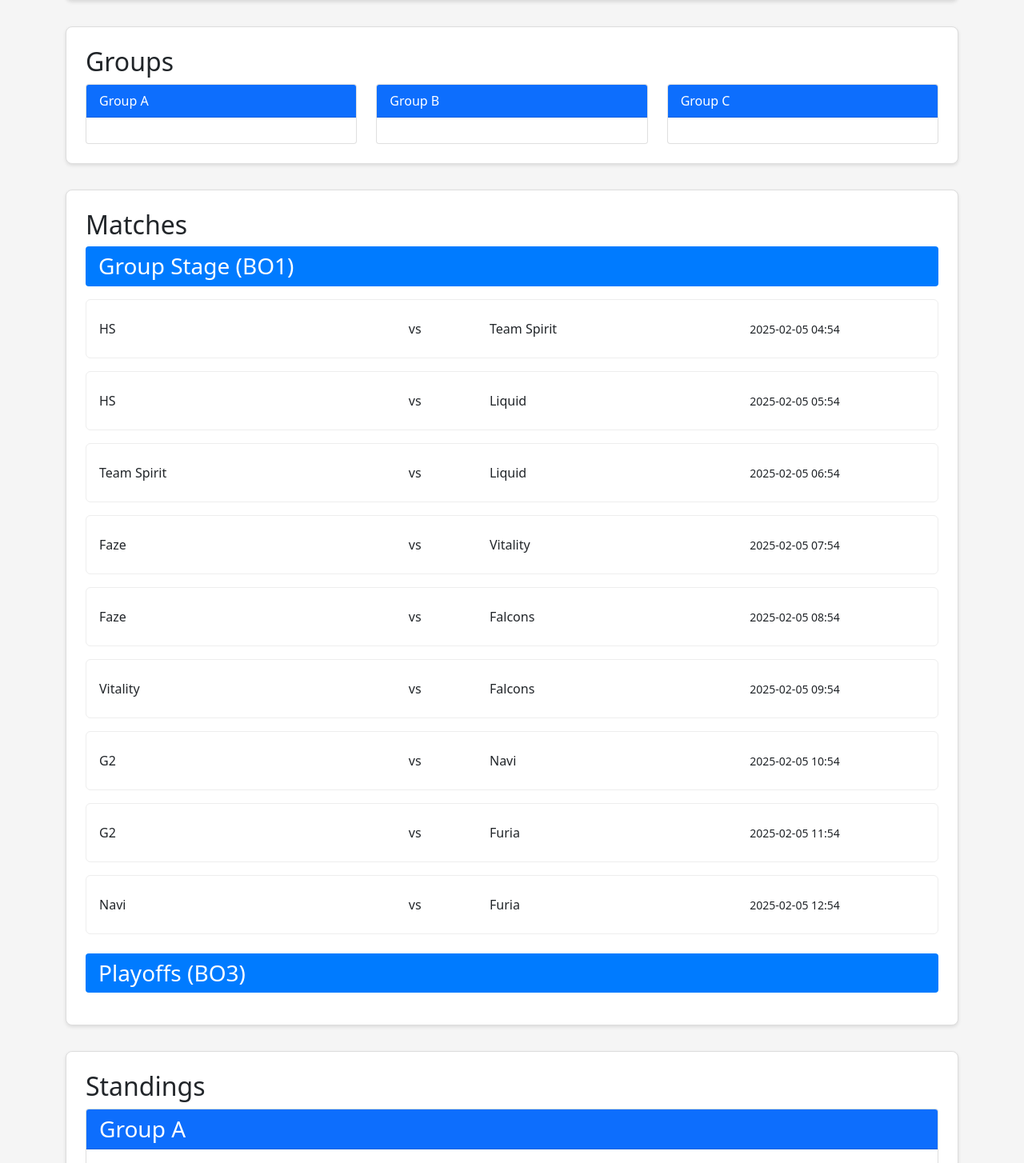
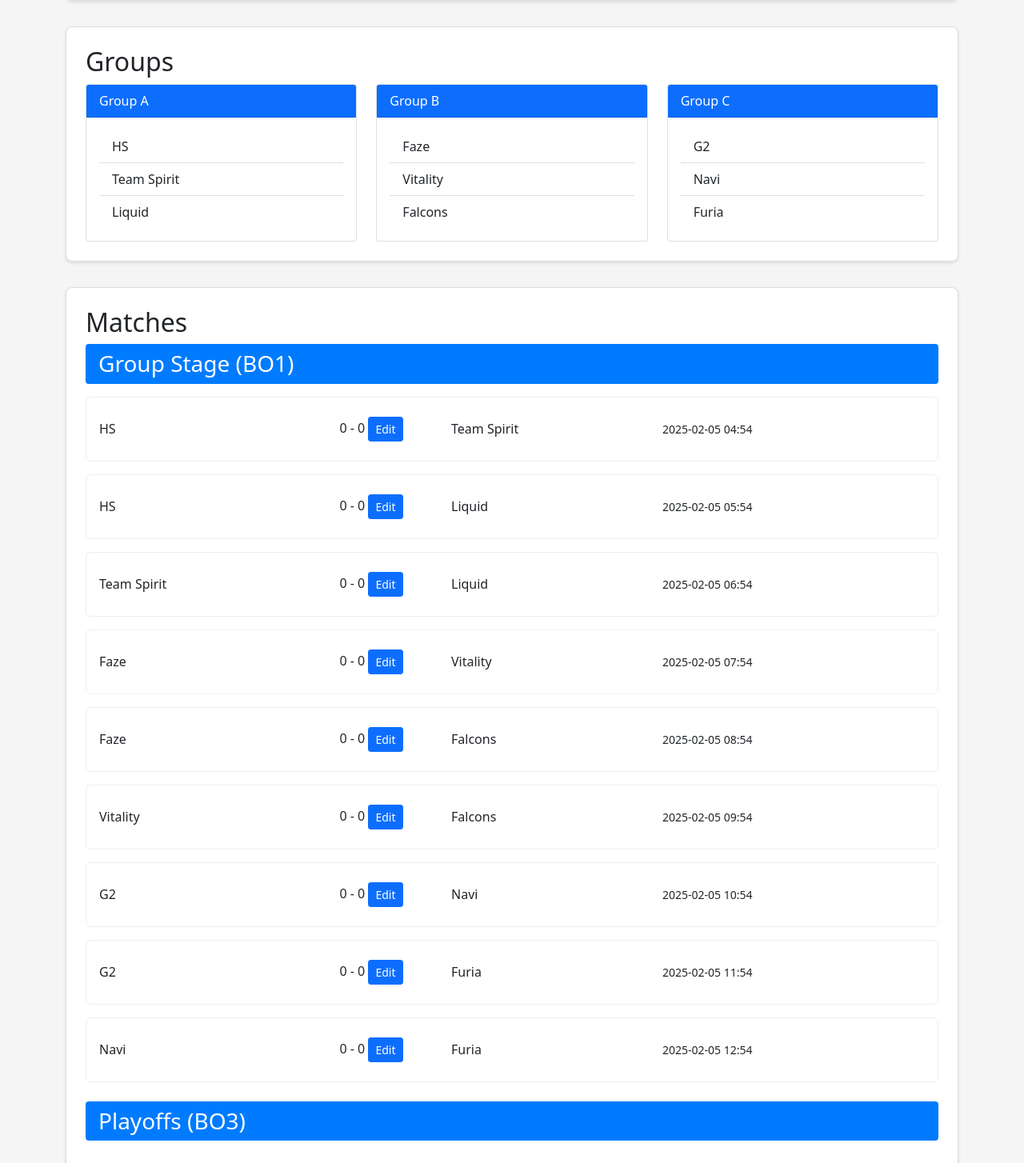
Before and after one commit to yskhs07/cs2-seeding, a Flask app: page / in a window 1280 px wide. Shown: the part 391-1845 px from the top of the page at 80% size. Run offline with Flask 3, Linux system fonts and the light colour scheme; data comes from the database, SQL or seed files in the repository; both versions use the stored data as it was before the commit.

Commit message:
Enhance match editing and team statistics tracking

```diff
--- a/app.py
+++ b/app.py
@@ -118,13 +118,16 @@
         if team.group not in standings:
             standings[team.group] = []
         standings[team.group].append({
+            'id': team.id,
             'name': team.name,
             'matches_played': team.matches_played,
             'matches_won': team.matches_won,
-            'round_difference': team.round_difference
+            'round_difference': team.round_difference,
+            'rounds_won': team.rounds_won,
+            'rounds_lost': team.rounds_lost
         })
 
-    # Sort teams in each group
+    # Sort teams in each group by matches won, then round difference
     for group in standings:
         standings[group].sort(key=lambda x: (-x['matches_won'], -x['round_difference']))
 
@@ -183,9 +186,42 @@
     match = Match.query.get_or_404(match_id)
     data = request.get_json()
 
-    match.start_time = datetime.strptime(data['start_time'], '%Y-%m-%dT%H:%M')
+    # Reset previous statistics if match was completed
+    if match.completed:
+        team1 = match.team1
+        team2 = match.team2
+
+        team1.matches_played -= 1
+        team2.matches_played -= 1
+        team1.rounds_won -= match.score1
+        team2.rounds_won -= match.score2
+        team1.rounds_lost -= match.score2
+        team2.rounds_lost -= match.score1
+        if match.score1 > match.score2:
+            team1.matches_won -= 1
+        elif match.score2 > match.score1:
+            team2.matches_won -= 1
+
+    # Update match scores
     match.score1 = int(data['score1'])
     match.score2 = int(data['score2'])
+    match.completed = True
+
+    # Update team statistics
+    team1 = match.team1
+    team2 = match.team2
+
+    team1.matches_played += 1
+    team2.matches_played += 1
+    team1.rounds_won += match.score1
+    team2.rounds_won += match.score2
+    team1.rounds_lost += match.score2
+    team2.rounds_lost += match.score1
+
+    if match.score1 > match.score2:
+        team1.matches_won += 1
+    elif match.score2 > match.score1:
+        team2.matches_won += 1
 
     db.session.commit()
     return {'success': True}
--- a/templates/index.html
+++ b/templates/index.html
@@ -118,8 +118,12 @@
                             Group {{ group }}
                         </div>
                         <div class="card-body">
-                            <ul class="list-group list-group-flush" id="group{{ group }}">
-                                <!-- Teams will be populated here -->
+                            <ul class="list-group list-group-flush">
+                                {% for team in teams %}
+                                    {% if team.group == group %}
+                                        <li class="list-group-item">{{ team.name }}</li>
+                                                 {% endif %}
+                                {% endfor %}
                             </ul>
                         </div>
                     </div>
@@ -143,23 +147,27 @@
                         <div class="d-flex justify-content-between align-items-center">
                             <div class="match-info flex-grow-1">
                                 <div class="row align-items-center">
-                                    <div class="col-md-4">{{ match.team1.name }}</div>
+                                    <div class="col-md-3">{{ match.team1.name }}</div>
                                     <div class="col-md-2 text-center">
-                                        {% if match.completed %}
+                                        <div id="display_{{ match.id }}">
                                             {{ match.score1 }} - {{ match.score2 }}
-                                        {% else %}
-                                            vs
-                                        {% endif %}
+                                            <button type="button" class="btn btn-sm btn-primary"
+                                                    onclick="enableEdit('{{ match.id }}')">Edit</button>
+                                        </div>
+                                        <div id="form_{{ match.id }}" style="display: none;">
+                                            <input type="number" class="form-control form-control-sm score-input"
+                                                   id="score1_{{ match.id }}" min="0" value="{{ match.score1 }}">
+                                            <input type="number" class="form-control form-control-sm score-input"
+                                                   id="score2_{{ match.id }}" min="0" value="{{ match.score2 }}">
+                                            <button type="button" class="btn btn-sm btn-primary"
+                                                    onclick="saveMatchEdit('{{ match.id }}')">Save</button>
+                                        </div>
                                     </div>
-                                    <div class="col-md-4">{{ match.team2.name }}</div>
-                                    <div class="col-md-2">
+                                    <div class="col-md-3">{{ match.team2.name }}</div>
+                                    <div class="col-md-3">
                                         <small>{{ match.start_time.strftime('%Y-%m-%d %H:%M') }}</small>
                                     </div>
                                 </div>
-                            </div>
-                            <div class="match-actions ms-3">
-                                <i class="fas fa-edit edit-btn" onclick="editMatch('{{ match.id }}')"></i>
-                                <i class="fas fa-trash delete-btn" onclick="deleteMatch('{{ match.id }}')"></i>
                             </div>
                         </div>
                     </div>
@@ -178,23 +186,31 @@
                         <div class="d-flex justify-content-between align-items-center">
                             <div class="match-info flex-grow-1">
                                 <div class="row align-items-center">
-                                    <div class="col-md-4">{{ match.team1.name }}</div>
+                                    <div class="col-md-3">{{ match.team1.name }}</div>
                                     <div class="col-md-2 text-center">
                                         {% if match.completed %}
                                             {{ match.score1 }} - {{ match.score2 }}
                                         {% else %}
-                                            vs
+                                            <form class="d-flex gap-2 justify-content-center">
+                                                <input type="number" class="form-control form-control-sm score-input"
+                                                       id="score1_{{ match.id }}" min="0" value="{{ match.score1 }}">
+                                                <input type="number" class="form-control form-control-sm score-input"
+                                                       id="score2_{{ match.id }}" min="0" value="{{ match.score2 }}">
+                                                <button type="button" class="btn btn-sm btn-primary"
+                                                        onclick="saveMatchEdit('{{ match.id }}')">Save</button>
+                                            </form>
                                         {% endif %}
                                     </div>
-                                    <div class="col-md-4">{{ match.team2.name }}</div>
-                                    <div class="col-md-2">
+                                    <div class="col-md-3">{{ match.team2.name }}</div>
+                                    <div class="col-md-3">
                                         <small>{{ match.start_time.strftime('%Y-%m-%d %H:%M') }}</small>
                                     </div>
+                                    <div class="col-md-1">
+                                        {% if match.completed %}
+                                            <i class="fas fa-edit edit-btn" onclick="editMatch('{{ match.id }}')"></i>
+                                        {% endif %}
+                                    </div>
                                 </div>
-                            </div>
-                            <div class="match-actions ms-3">
-                                <i class="fas fa-edit edit-btn" onclick="editMatch('{{ match.id }}')"></i>
-                                <i class="fas fa-trash delete-btn" onclick="deleteMatch('{{ match.id }}')"></i>
                             </div>
                         </div>
                     </div>
@@ -312,20 +328,25 @@
             }
         }
 
-        function saveMatchEdit() {
-            const matchId = document.getElementById('editMatchId').value;
-            const data = {
-                start_time: document.getElementById('editStartTime').value,
-                score1: document.getElementById('editScore1').value,
-                score2: document.getElementById('editScore2').value
-            };
+        function enableEdit(matchId) {
+            // Hide the display div and show the form
+            document.getElementById(`display_${matchId}`).style.display = 'none';
+            document.getElementById(`form_${matchId}`).style.display = 'flex';
+        }
+
+        function saveMatchEdit(matchId) {
+            const score1 = document.getElementById(`score1_${matchId}`).value;
+            const score2 = document.getElementById(`score2_${matchId}`).value;
 
             fetch(`/edit_match/${matchId}`, {
                 method: 'POST',
                 headers: {
                     'Content-Type': 'application/json',
                 },
-                body: JSON.stringify(data)
+                body: JSON.stringify({
+                    score1: score1,
+                    score2: score2
+                })
             }).then(() => location.reload());
         }
 
```
Also changed, not shown: instance/tournament.db (deleted).
